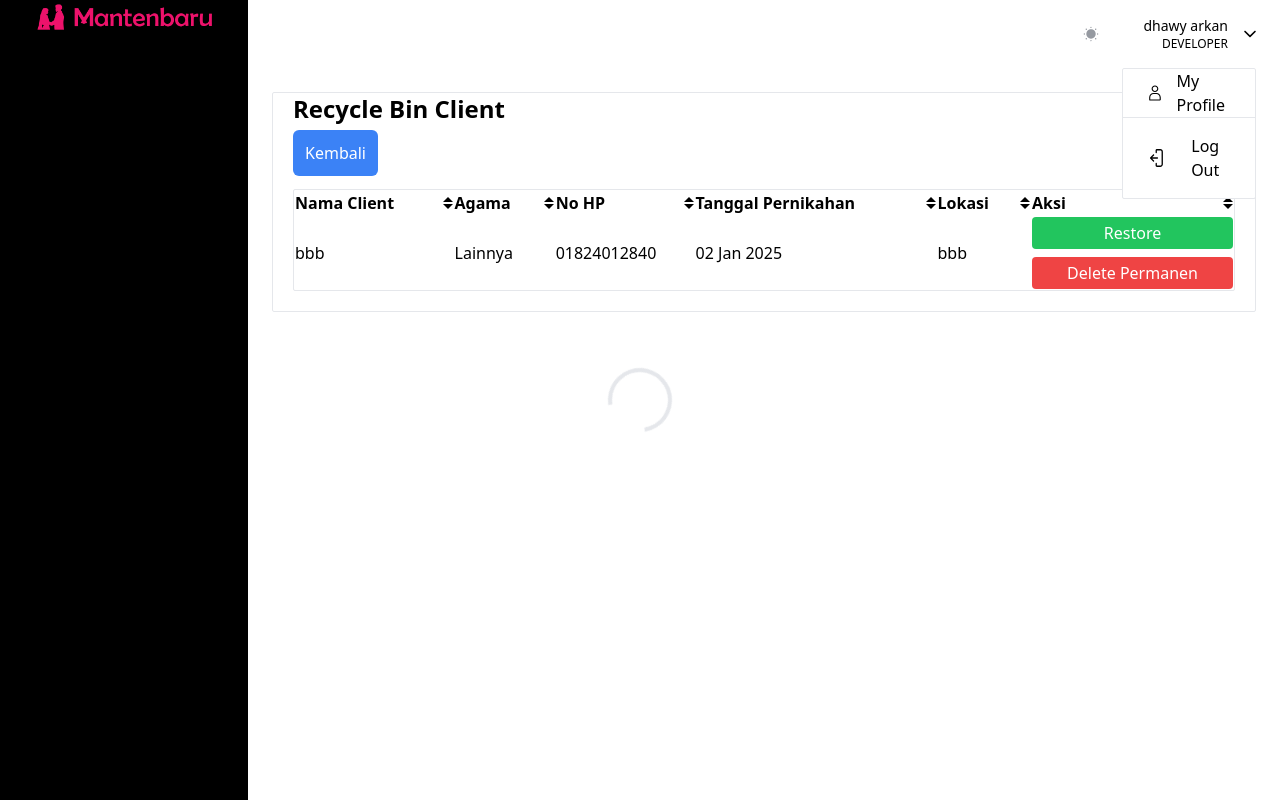
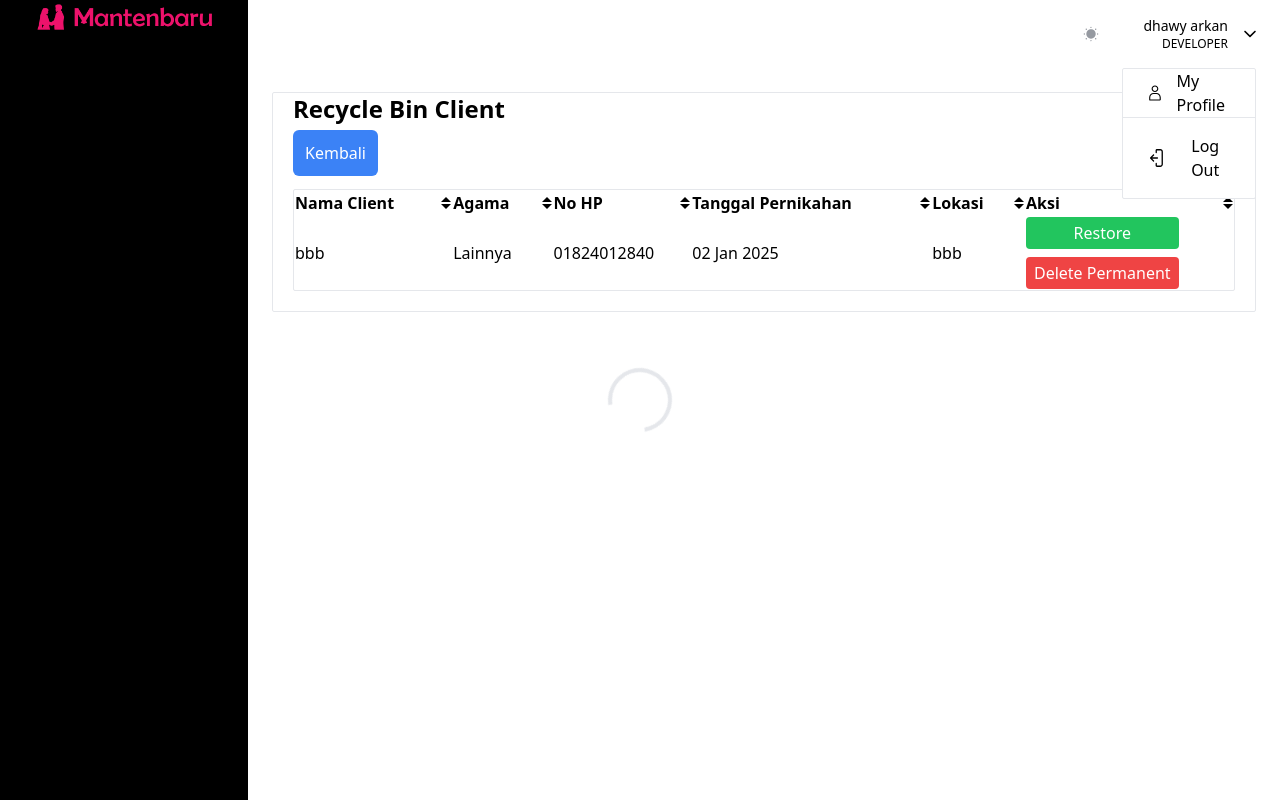
Before and after one commit to arkansys22/3RpM4nt3nB4rU, a CodeIgniter app: page /database/clients/recycle_bin in a window 1280 px wide. Run offline with CodeIgniter, Linux system fonts and the light colour scheme; a user stored in the database is signed in; data comes from the database, SQL or seed files in the repository; some libraries are stand-ins or nearby versions.

Commit message:
make button responsive

```diff
--- a/application/views/clients/recycle_bin.php
+++ b/application/views/clients/recycle_bin.php
@@ -265,9 +265,9 @@
                     <td><?= tgl_indo($client->wedding_date) ?></td>
                     <td><?= $client->location ?></td>
                     <td>
-                    <div class="flex flex-col gap-2 w-full">
+                    <div class="flex flex-col items-start gap-2 w-max">
                       <a href="<?= site_url('clients/restore/' . $client->id_session) ?>" class="bg-green-500 text-white px-2 py-1 rounded hover:bg-green-600 text-center w-full">Restore</a>
-                      <a href="<?= site_url('clients/permanent_delete/' . $client->id_session) ?>" class="bg-red-500 text-white px-2 py-1 rounded hover:bg-red-600 text-center w-full whitespace-nowrap overflow-hidden text-ellipsis" onclick="return confirm('Yakin ingin menghapus permanen?')">Delete Permanen</a>
+                      <a href="<?= site_url('clients/permanent_delete/' . $client->id_session) ?>" class="bg-red-500 text-white px-2 py-1 rounded hover:bg-red-600 text-center w-full whitespace-nowrap overflow-hidden text-ellipsis" onclick="return confirm('Yakin ingin menghapus permanen?')">Delete Permanent</a>
                     </div>
                     </td>
                   </tr>
--- a/application/views/crews/recycle_bin.php
+++ b/application/views/crews/recycle_bin.php
@@ -364,9 +364,9 @@
                                         <td><?= $c->age ?> Tahun</td>
                                         <td><?= tgl_indo($c->joining_date) ?></td>
                                         <td>
-                                        <div class="flex flex-col gap-2 w-full">
+                                        <div class="flex flex-col items-start gap-2 w-max">
                                             <a href="<?= site_url('crews/restore/'.$c->id_session) ?>" class="bg-green-500 text-white px-2 py-1 rounded hover:bg-green-600 text-center w-full">Restore</a>
-                                            <a href="<?= site_url('crews/delete_permanent/'.$c->id_session) ?>" class="bg-red-500 text-white px-2 py-1 rounded hover:bg-red-600 text-center w-full whitespace-nowrap overflow-hidden text-ellipsis" onclick="return confirm('Hapus secara permanen?')">Hapus Permanen</a>
+                                            <a href="<?= site_url('crews/delete_permanent/'.$c->id_session) ?>" class="bg-red-500 text-white px-2 py-1 rounded hover:bg-red-600 text-center w-full whitespace-nowrap overflow-hidden text-ellipsis" onclick="return confirm('Hapus secara permanen?')">Delete Permanent</a>
                                         </div>
                                         </td>
                                     </tr>
--- a/application/views/potensial_clients/recycle_bin.php
+++ b/application/views/potensial_clients/recycle_bin.php
@@ -262,9 +262,9 @@
                                 <td><?= tgl_indo($p->chat_date)?></td>
                                 <td>
 
-                                    <div class="flex flex-col gap-2 w-full">
+                                    <div class="flex flex-col items-start gap-2 w-max">
                                       <a href="<?= site_url('potensial-clients/restore/'.$p->id_session) ?>" class="bg-green-500 text-white px-2 py-1 rounded hover:bg-green-600 text-center w-full">Restore</a>
-                                      <a href="<?= site_url('potensial-clients/permanent_delete/'.$p->id_session) ?>" class="bg-red-500 text-white px-2 py-1 rounded hover:bg-red-600 text-center w-full whitespace-nowrap overflow-hidden text-ellipsis" onclick="return confirm('Hapus secara permanen?')">Delete Permanen</a>
+                                      <a href="<?= site_url('potensial-clients/permanent_delete/'.$p->id_session) ?>" class="bg-red-500 text-white px-2 py-1 rounded hover:bg-red-600 text-center w-full whitespace-nowrap overflow-hidden text-ellipsis" onclick="return confirm('Hapus secara permanen?')">Delete Permanent</a>
                                     </div>
 
 
--- a/application/views/project/recycle_bin.php
+++ b/application/views/project/recycle_bin.php
@@ -294,9 +294,9 @@
                                 <td><?= $p->religion ?></td>
                                 <td><?= $p->location ?></td>
                                     <td>
-                                    <div class="flex flex-col gap-2 w-full">
+                                    <div class="flex flex-col items-start gap-2 w-max">
                                         <a href="<?= site_url('project/restore/'.$p->id_session) ?>" class="bg-green-500 text-white px-2 py-1 rounded hover:bg-green-600 text-center w-full">Restore</a>
-                                        <a href="<?= site_url('project/permanent_delete/'.$p->id_session) ?>" class="bg-red-500 text-white px-2 py-1 rounded hover:bg-red-600 text-center w-full whitespace-nowrap overflow-hidden text-ellipsis" onclick="return confirm('Hapus secara permanen?')">Delete Permanen</a>
+                                        <a href="<?= site_url('project/permanent_delete/'.$p->id_session) ?>" class="bg-red-500 text-white px-2 py-1 rounded hover:bg-red-600 text-center w-full whitespace-nowrap overflow-hidden text-ellipsis" onclick="return confirm('Hapus secara permanen?')">Delete Permanent</a>
                                     </div>
                                     </td>
                                 </tr>
```
Also changed, not shown: application/views/user/recycle_bin.php (+4 -4 lines).
